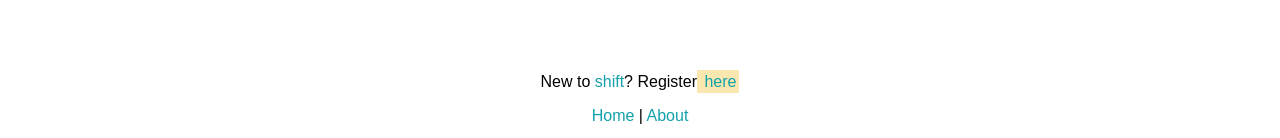
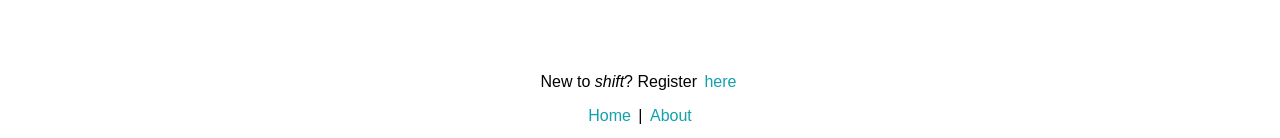
Before and after one commit to yh2n/shift-client, a React (Create React App) app: page /login in a window 1280 px wide. Shown: the part 713-851 px from the top of the page. Built offline with nearby package versions, Linux system fonts and the light colour scheme; no server answers.

Commit message:
Change shift font-style and redirect background

```diff
--- a/src/components/LoginPage.css
+++ b/src/components/LoginPage.css
@@ -2,11 +2,11 @@
 	text-align: center;
 }
 
-.register-redirect > span, a {
-	color: #13A1AB;
+.register-redirect > span {
+	font-style: italic;
 }
 
-.register-redirect a {
-	background: rgba(242, 201, 79, 0.45);
+.register-redirect a, .home-about_redirect a {
+	color: #13A1AB;
 	padding: 3px;
 }
--- a/src/components/RegistrationPage.css
+++ b/src/components/RegistrationPage.css
@@ -4,6 +4,5 @@
 
 .login-redirect a {
 	color: rgba(38, 165, 106, 65);
-	background: rgba(242, 201, 79, 0.45);
 	padding: 3px;
 }
```
